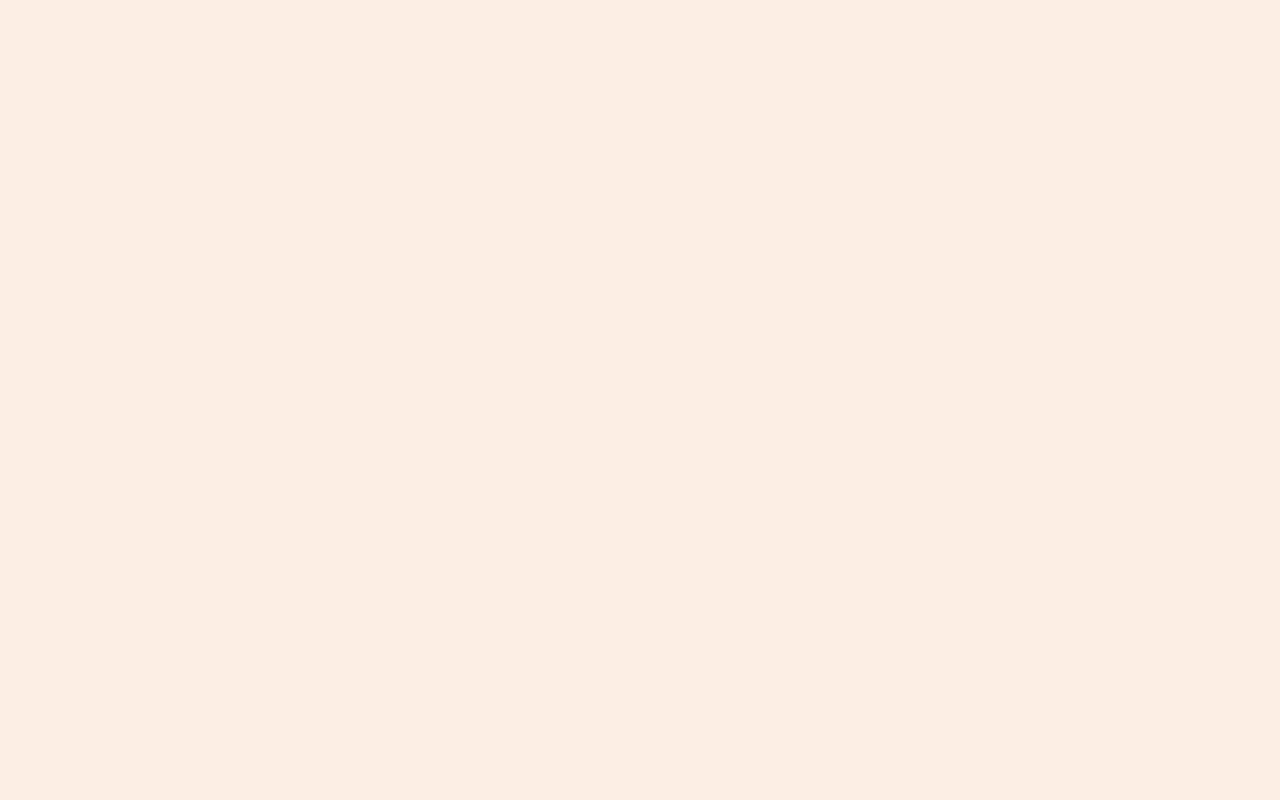
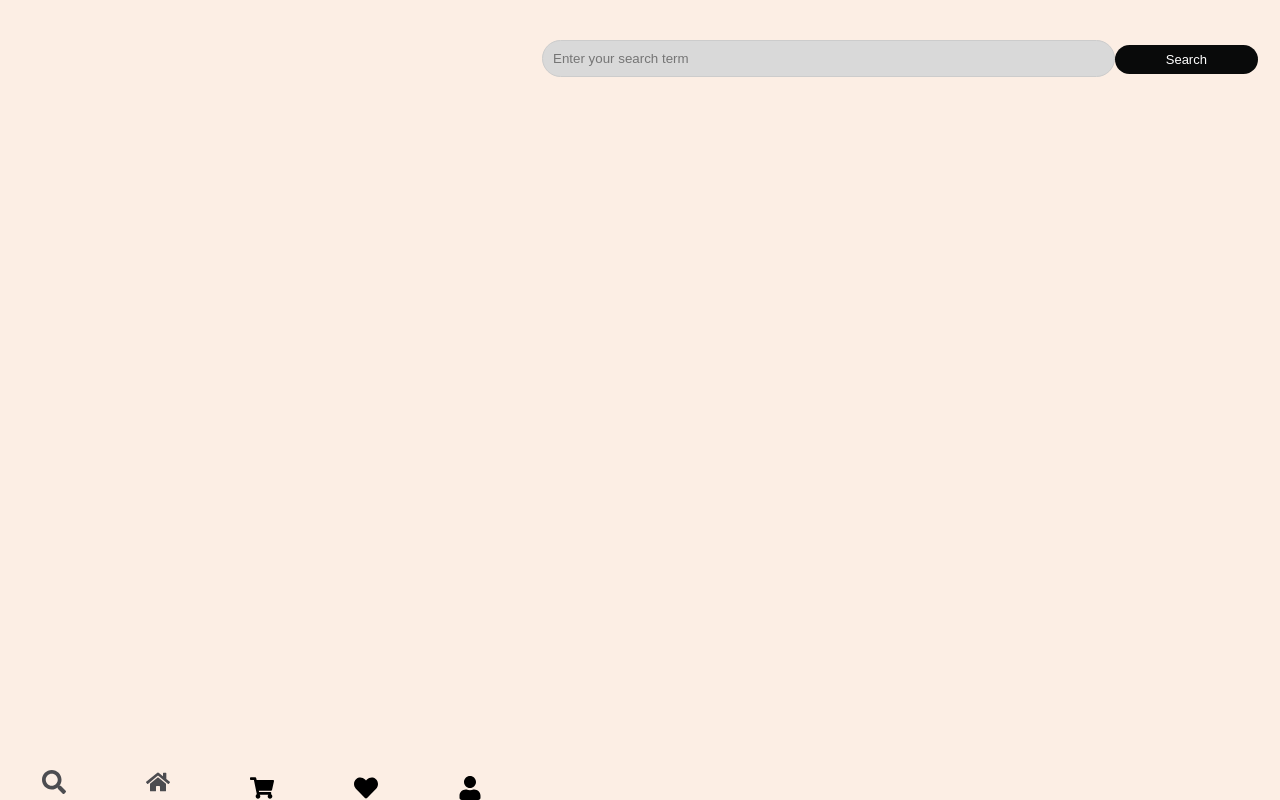
Before and after one commit to Marianabosaleh/EasybreezyClient, a React (Create React App) app: page /SearchPage in a window 1280 px wide. Before the commit this address had no page. Built offline with nearby package versions, Linux system fonts and the light colour scheme; no server answers; the database is empty.

Commit message:
searchpage

```diff
--- a/src/App.js
+++ b/src/App.js
@@ -8,6 +8,7 @@ import RegisterAgent from './Register/registerAgent';
 import RegisterCustomer from './Register/RegisterCustomer';
 import HomePage from './Homepage/HomePage';
 import ShoesPage from "./Categories/shoes";
+import SearchPage from "./Searchpage/SearchPage";
 
 
 function App() {
@@ -23,6 +24,7 @@ function App() {
         <Route path="/RegisterCustomer" element={<RegisterCustomer />} />
         <Route path="/HomePage" element={<HomePage/>} />
         <Route path="/ShoesPage" element={<ShoesPage/>} />
+        <Route path="/SearchPage" element={<SearchPage/>}/>
       </Routes>
     </Router>
   );
--- a/src/Homepage/HomePage.tsx
+++ b/src/Homepage/HomePage.tsx
@@ -42,7 +42,9 @@ const HomePage: React.FC = () => {
 
       {/* Icons */}
       <div className="icon-container">
-        <FaSearch className="search-icon" />
+        <Link to="/SearchPage">
+          <FaSearch className="search-icon" />
+        </Link>
         <Link to="/" className="home-icon">
           <FaHome />
         </Link>
--- /dev/null
+++ b/src/Searchpage/SearchPage.tsx
@@ -0,0 +1,91 @@
+import React, { useState, useEffect } from 'react';
+import './styleS.css';
+import { getFirestore, collection, getDocs } from 'firebase/firestore'; // Adjust the import path as per your file structure
+import { FaSearch, FaHome, FaShoppingCart, FaHeart, FaUser } from 'react-icons/fa'; // Importing Font Awesome icons
+import { Link } from 'react-router-dom'; // If you're using React Router for navigation
+
+// Define the props interface for the SearchBar component
+interface SearchBarProps {
+  onSearch: (term: string) => void; // Function that accepts a string term and returns void
+}
+
+// Define the SearchBar component
+const SearchBar: React.FC<SearchBarProps> = ({ onSearch }) => {
+  // Define state for the search term
+  const [searchTerm, setSearchTerm] = useState<string>('');
+
+  // Event handler for input change
+  const handleSearchChange = (event: React.ChangeEvent<HTMLInputElement>) => {
+    setSearchTerm(event.target.value); // Update the search term state
+  };
+
+  // Event handler for form submission
+  const handleSearchSubmit = (event: React.FormEvent<HTMLFormElement>) => {
+    event.preventDefault(); // Prevent default form submission behavior
+    onSearch(searchTerm); // Call the onSearch function with the current search term
+  };
+
+  return (
+    <form className="search-form" onSubmit={handleSearchSubmit}>
+      <input
+        type="text"
+        placeholder="Enter your search term"
+        value={searchTerm}
+        onChange={handleSearchChange}
+        className="search-input"
+      />
+      <button type="submit" className="search-button">Search</button>
+    </form>
+  );
+};
+
+// Define the SearchPage component
+const SearchPage: React.FC = () => {
+  // Define state for product names
+  const [productNames, setProductNames] = useState<string[]>([]);
+
+  // Fetch product names from Firebase database
+  useEffect(() => {
+    const fetchProductNames = async () => {
+      try {
+        const firestore = getFirestore(); // Get Firestore instance
+        const querySnapshot = await getDocs(collection(firestore, 'products')); // Access Firestore collection
+        const names = querySnapshot.docs.map(doc => doc.data().name as string); // Extract product names
+        setProductNames(names);
+      } catch (error) {
+        console.error('Error fetching product names:', error);
+      }
+    };
+    fetchProductNames();
+  }, []);
+
+  // Event handler for search
+  const handleSearch = (term: string) => {
+    // Perform search operation with term
+    console.log('Searching for:', term);
+    // Implement search by prefix algorithm
+    const filteredProducts = productNames.filter((name) =>
+      name.toLowerCase().startsWith(term.toLowerCase())
+    );
+    console.log('Matching products:', filteredProducts);
+  };
+
+  return (
+    <div className="search-page-container">
+      <div className="icon-container">
+        <Link to="/SearchPage" className="search-icon">
+          <FaSearch />
+        </Link>
+        <Link to="/" className="home-icon">
+          <FaHome />
+        </Link>
+        <FaShoppingCart className="cart-icon" />
+        <FaHeart className="heart-icon" />
+        <FaUser className="user-icon" />
+      </div>
+      <SearchBar onSearch={handleSearch} />
+    </div>
+  );
+};
+
+export default SearchPage;
--- /dev/null
+++ b/src/Searchpage/styleS.css
@@ -0,0 +1,46 @@
+.search-page-container {
+  /* CSS styles for the search page container */
+  display: flex;
+  justify-content: center; /* Center the search bar horizontally */
+  align-items: flex-start; /* Align the search bar to the top */
+  height: 100vh; /* Adjust height if needed */
+}
+
+.search-form {
+  /* CSS styles for the search form */
+  background-color: #FCEEE4;
+  display: flex;
+  padding: 20px;
+  align-items: center; /* Center items horizontally */
+  width: 20cm; /* Ensure full width */
+}
+
+.search-input {
+  /* CSS styles for the search input */
+  padding: 10px;
+  border: 1px solid #ccc;
+  border-radius: 30px;
+  margin-bottom: 1px; /* Add some spacing between input and button */
+  width: 80%; /* Adjust width as needed */
+}
+
+.search-button {
+  /* CSS styles for the search button */
+  padding: 7px;
+  border-radius: 30px;
+  font-size: small;
+  width: 20%; /* Adjust width to match input */
+}
+
+/* Styles for specific icons */
+.search-icon,
+.heart-icon,
+.user-icon,
+.cart-icon,
+.home-icon {
+  font-size: 24px;
+  margin: 10px 40 10px ;
+  cursor: pointer;
+
+
+}
--- a/src/firebase-config.js
+++ b/src/firebase-config.js
@@ -24,3 +24,4 @@ const firebaseConfig = {
 // Initialize Firebase
 const app = initializeApp(firebaseConfig);
 const analytics = getAnalytics(app);
+export { app, analytics, getAuth, getFirestore, getStorage };
```
